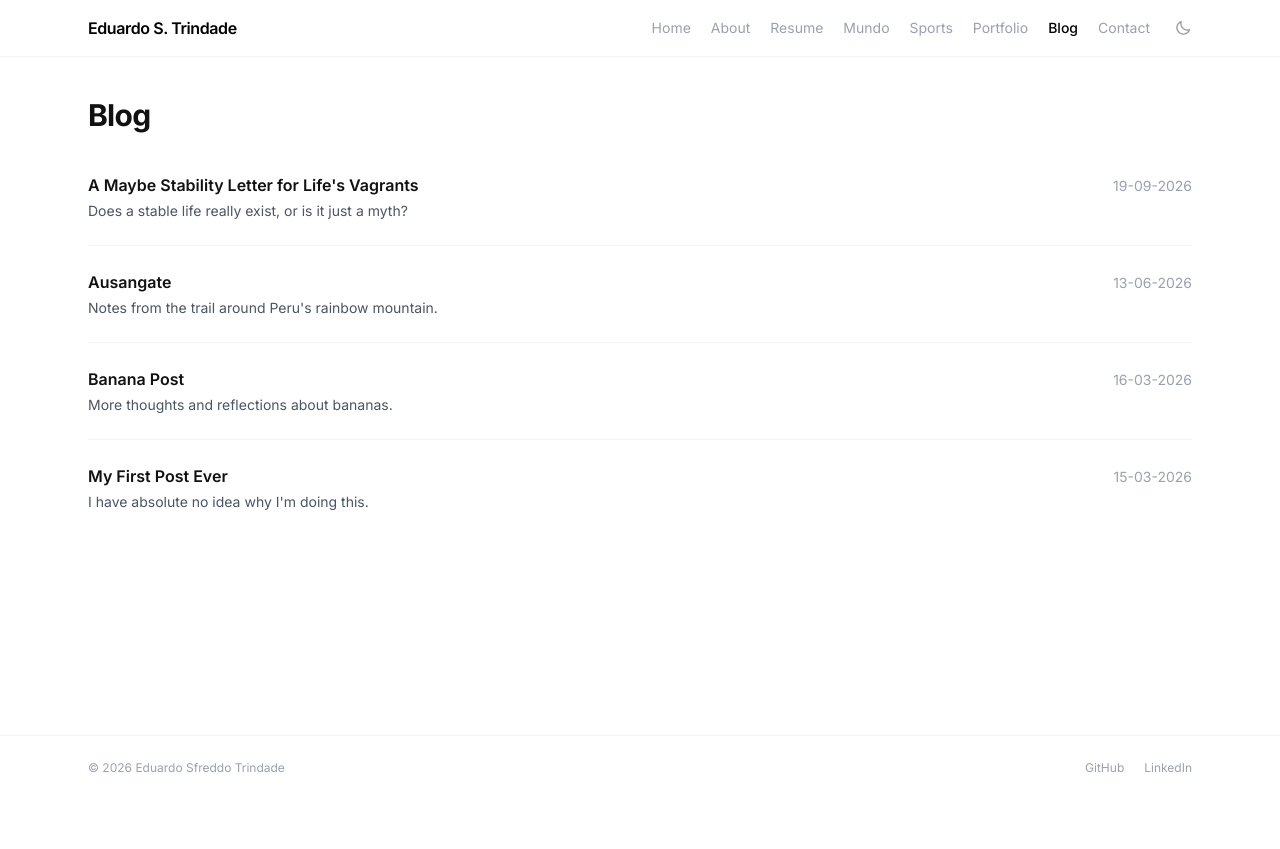
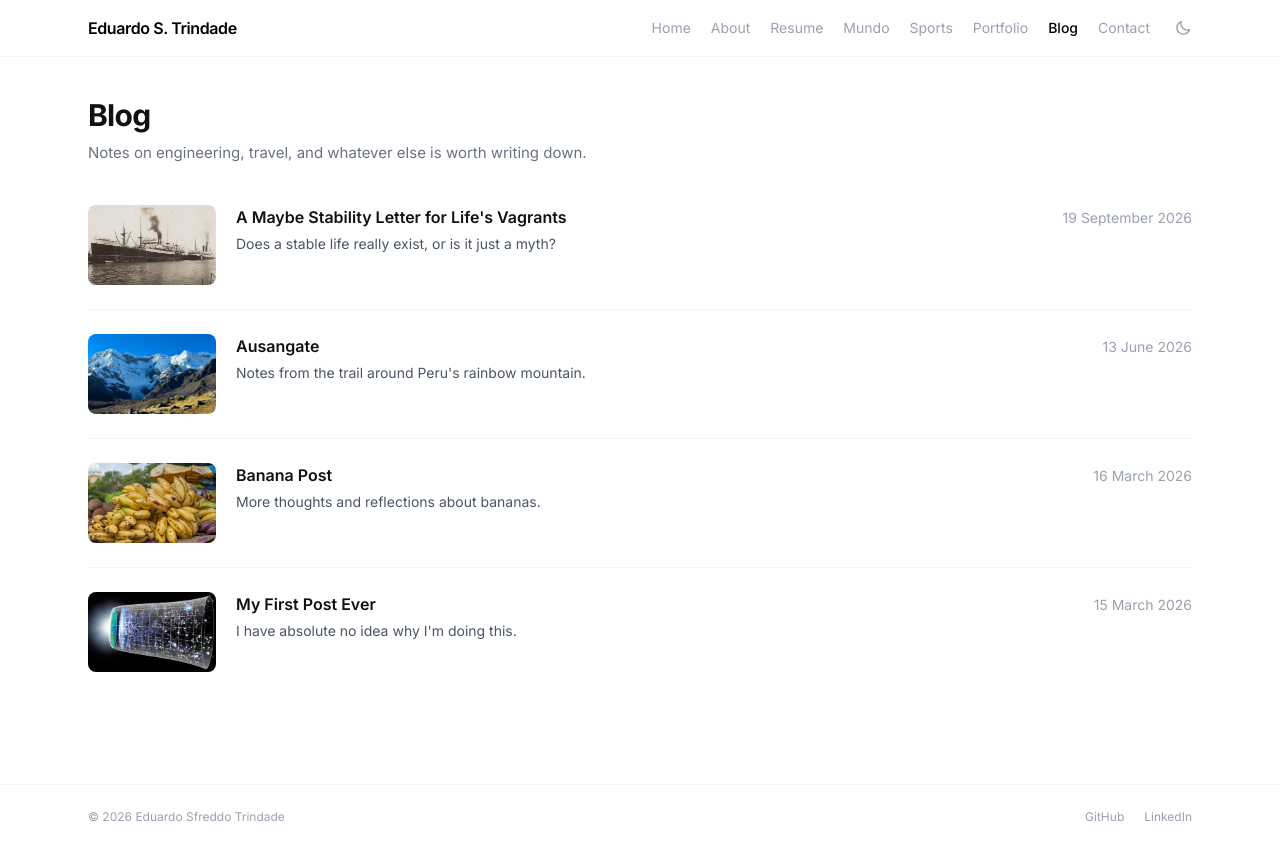
Before and after one commit to dudustri/blog, a Next.js app: page /blog in a window 1280 px wide. Before the commit the page ends 800 px from the top, so only its background shows below. Built offline with nearby package versions, Linux system fonts and the light colour scheme.

Commit message:
feat: blog thumbnails and post head images

```diff
--- a/app/blog/[slug]/page.tsx
+++ b/app/blog/[slug]/page.tsx
@@ -1,9 +1,11 @@
 import type { CSSProperties } from "react";
+import type { Metadata } from "next";
 import Link from "next/link";
 import { notFound } from "next/navigation";
-import { posts, formatDate } from "@/app/data/blog";
+import { posts, formatDate, isoDate } from "@/app/data/blog";
 import { commentsFor } from "@/app/data/comments";
 import Comments from "@/app/components/Comments";
+import JsonLd from "@/app/components/JsonLd";
 
 const BASE = process.env.NEXT_PUBLIC_BASE_PATH ?? "";
 
@@ -177,6 +179,19 @@ export default async function BlogPost({
 
   const comments = commentsFor(post.id);
 
+  const articleSchema = {
+    "@context": "https://schema.org",
+    "@type": "BlogPosting",
+    headline: post.title,
+    description: post.excerpt,
+    datePublished: isoDate(post.date),
+    author: { "@type": "Person", name: "Eduardo Sfreddo Trindade", url: "https://eduardo.dk" },
+    mainEntityOfPage: `https://eduardo.dk/blog/${post.slug}`,
+    ...("headImage" in post
+      ? { image: `https://eduardo.dk${(post.headImage as string).split("#")[0]}` }
+      : {}),
+  };
+
   const headImageRaw =
     "headImage" in post ? (post.headImage as string) : null;
   // optional crop via #hash on src, e.g. "/img.jpg#15%"
@@ -226,6 +241,7 @@ export default async function BlogPost({
       <div className="space-y-4">{renderContent(post.content)}</div>
 
       <Comments slug={post.slug} comments={comments} />
+      <JsonLd data={articleSchema} />
 
       {/* prev/next, at the end, so readers can keep going */}
       {(prevPost || nextPost) && (
@@ -257,3 +273,38 @@ export default async function BlogPost({
 export async function generateStaticParams() {
   return posts.map((post) => ({ slug: post.slug }));
 }
+
+// per-post share card, so a shared link shows the post and not the site blurb
+export async function generateMetadata({
+  params,
+}: {
+  params: Promise<{ slug: string }>;
+}): Promise<Metadata> {
+  const { slug } = await params;
+  const post = posts.find((p) => p.slug === slug);
+  if (!post) return {};
+
+  // headImage carries an optional #crop hint that is not part of the path
+  const head = "headImage" in post ? (post.headImage as string).split("#")[0] : null;
+  const image = head ?? "/images/og.png";
+
+  return {
+    title: post.title,
+    description: post.excerpt,
+    alternates: { canonical: `/blog/${post.slug}` },
+    openGraph: {
+      type: "article",
+      title: post.title,
+      description: post.excerpt,
+      url: `/blog/${post.slug}`,
+      publishedTime: isoDate(post.date),
+      images: [{ url: image, alt: post.title }],
+    },
+    twitter: {
+      card: "summary_large_image",
+      title: post.title,
+      description: post.excerpt,
+      images: [image],
+    },
+  };
+}
--- a/app/blog/page.tsx
+++ b/app/blog/page.tsx
@@ -1,22 +1,87 @@
+import type { Metadata } from "next";
 import Link from "next/link";
-import { posts } from "@/app/data/blog";
+import { posts, formatDate } from "@/app/data/blog";
+
+export const metadata: Metadata = {
+  title: "Blog",
+  description: "Notes on engineering, travel, and whatever else is worth writing down.",
+  alternates: { canonical: "/blog" },
+  openGraph: {
+    title: "Blog",
+    description: "Notes on engineering, travel, and whatever else is worth writing down.",
+    url: "/blog",
+  },
+};
+
+
+const BASE = process.env.NEXT_PUBLIC_BASE_PATH ?? "";
+
+// same treatment the portfolio tiles use, so posts without a head image still
+// get a stable block instead of a ragged gap
+const GRADIENTS = [
+  "linear-gradient(135deg, #f5f7fa 0%, #c3cfe2 100%)",
+  "linear-gradient(135deg, #e0eafc 0%, #cfdef3 100%)",
+  "linear-gradient(135deg, #f3e7e9 0%, #e3eeff 100%)",
+  "linear-gradient(135deg, #e8f5e9 0%, #c8e6c9 100%)",
+];
+function gradientFor(slug: string) {
+  let h = 0;
+  for (const c of slug) h = (h * 31 + c.charCodeAt(0)) % GRADIENTS.length;
+  return GRADIENTS[Math.abs(h) % GRADIENTS.length];
+}
+
+const THUMB = "h-16 w-24 sm:h-20 sm:w-32 flex-shrink-0 rounded-lg overflow-hidden";
 
 export default function BlogPage() {
   return (
     <div className="w-full max-w-6xl mx-auto px-6 py-10 select-none">
-      <h1 className="text-3xl font-bold tracking-tight mb-10">Blog</h1>
+      <h1 className="text-3xl font-bold tracking-tight mb-2">Blog</h1>
+      <p className="text-gray-500 text-[15px] leading-relaxed max-w-xl mb-10">
+        Notes on engineering, travel, and whatever else is worth writing down.
+      </p>
       <div className="divide-y divide-gray-100">
-        {posts.filter((post) => !post.draft).map((post) => (
-          <article key={post.slug} className="py-6 first:pt-0">
-            <Link href={`/blog/${post.slug}`} className="group block">
-              <div className="flex items-baseline justify-between gap-4 mb-1">
-                <h2 className="font-semibold group-hover:underline">{post.title}</h2>
-                <span className="text-gray-400 text-sm whitespace-nowrap">{post.date}</span>
-              </div>
-              <p className="text-gray-600 text-sm">{post.excerpt}</p>
-            </Link>
-          </article>
-        ))}
+        {posts.filter((post) => !post.draft).map((post) => {
+          // headImage carries an optional #crop hint that is not part of the path
+          const raw = "headImage" in post ? (post.headImage as string) : null;
+          const [src, pos] = raw ? raw.split("#") : [null, undefined];
+          const objectPosition = pos
+            ? /%$/.test(pos) ? `center ${pos}` : pos
+            : undefined;
+
+          return (
+            <article key={post.slug} className="py-6 first:pt-0">
+              <Link href={`/blog/${post.slug}`} className="group flex items-start gap-5">
+                {src ? (
+                  // eslint-disable-next-line @next/next/no-img-element
+                  <img
+                    src={`${BASE}${src}`}
+                    alt=""
+                    className={`${THUMB} object-cover`}
+                    style={{ objectPosition }}
+                  />
+                ) : (
+                  <div
+                    className={`${THUMB} flex items-center justify-center`}
+                    style={{ background: gradientFor(post.slug) }}
+                  >
+                    <span className="text-2xl font-bold text-white/50">{post.title[0]}</span>
+                  </div>
+                )}
+                <div className="min-w-0 flex-1">
+                  <div className="flex items-baseline justify-between gap-4 mb-1">
+                    <h2 className="card-hint font-semibold transition-colors duration-200">
+                      {post.title}
+                    </h2>
+                    <time className="text-gray-400 text-sm whitespace-nowrap">
+                      {formatDate(post.date)}
+                    </time>
+                  </div>
+                  <p className="text-gray-600 text-sm leading-relaxed">{post.excerpt}</p>
+                </div>
+              </Link>
+            </article>
+          );
+        })}
       </div>
     </div>
   );
--- a/app/data/blog.ts
+++ b/app/data/blog.ts
@@ -6,6 +6,12 @@ export const posts = [...data].sort((a, b) => {
   const parse = (d: string) => { const [day, month, year] = d.split("-"); return new Date(+year, +month - 1, +day).getTime(); };
   return parse(b.date) - parse(a.date);
 });
+
+// "19-09-2026" → "2026-09-19", for machine readable dates in metadata
+export function isoDate(date: string) {
+  const [day, month, year] = date.split("-");
+  return `${year}-${month}-${day}`;
+}
 
 // "19-09-2026" → "19 September 2026"
 export function formatDate(date: string) {
--- a/content/blog.json
+++ b/content/blog.json
@@ -5,6 +5,7 @@
     "title": "My First Post Ever",
     "date": "15-03-2026",
     "excerpt": "I have absolute no idea why I'm doing this.",
+    "headImage": "/images/bigbang.jpg#left",
     "content": "I never had a blog before so be welcome to my first one and also to my first post ever **(~maybe ever)!** \n\n Here I will try to write about random stuff when the time allows me to. I hope you enjoy it and find it interesting, or not actually. Probably a lot of contradiction will happen but I will try to be as honest as possible to my present self when writting not considering my opinions from the past. I will also share some of my project ideas, and half ways there. Since I don't want to use a database for this it will be most likely hardcoded as json files. I might change it in the future if a heartless bad guy gets access to this humble website. So far, so good (first day only and counting). Furthemore, I would like to inform to you scumbag scraping bot that you are not welcome here. \n\n Thanks for reading whatever I write, you are a good friend! \n\n ##fade /images/suspdog2.jpg",
     "draft": false
   },
@@ -14,6 +15,7 @@
     "title": "Banana Post",
     "date": "16-03-2026",
     "excerpt": "More thoughts and reflections about bananas.",
+    "headImage": "/images/banana.jpg#55%",
     "content": "Banana is good. I like bananas.",
     "draft": false
   },
```
Also changed, not shown: public/images/banana.jpg (added), public/images/bigbang.jpg (added).
